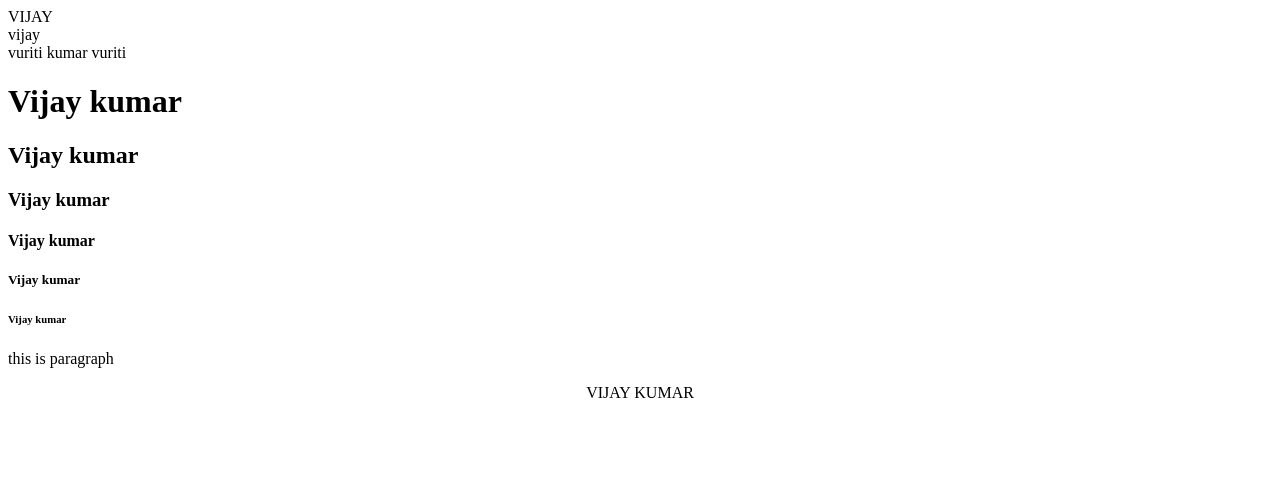
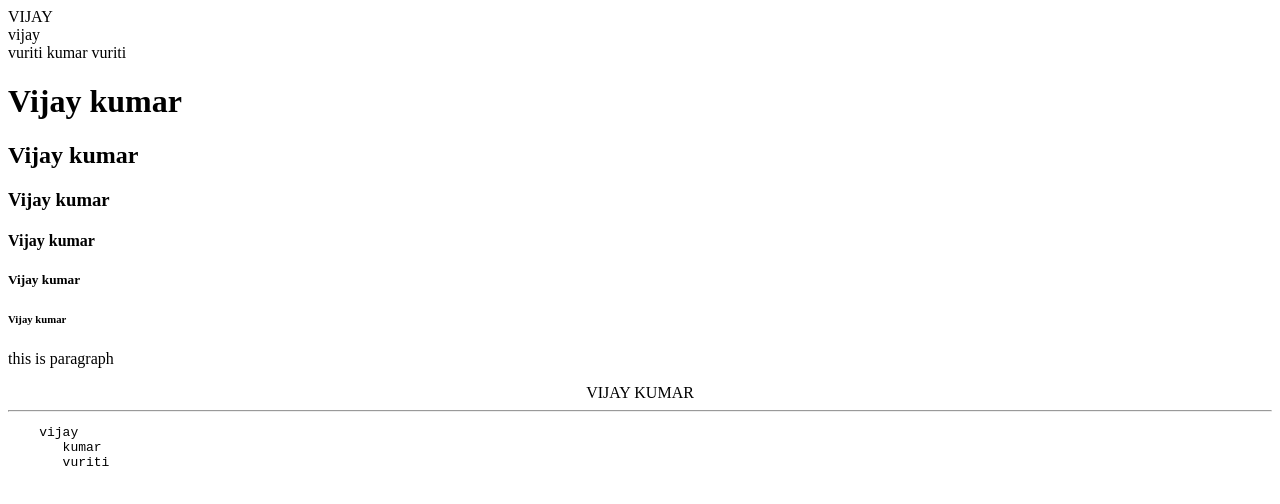
Before and after one commit to Vijay-kumar-vuriti2003/Frontend, a plain HTML site: page index.html in a window 1280 px wide. Drawn offline with Linux system fonts and the light colour scheme.

Commit message:
second commit

```diff
--- a/index.html
+++ b/index.html
@@ -25,6 +25,17 @@
 
  <p>this is paragraph</p>
 
+<!-- center-->
 <center> VIJAY KUMAR</center>
+
+<!-- hr -->
+ <hr>
+
+ <!-- Preserve formatting tag-->
+  <pre>
+    vijay
+       kumar
+       vuriti
+  </pre>
 </body>
 </html>
```
